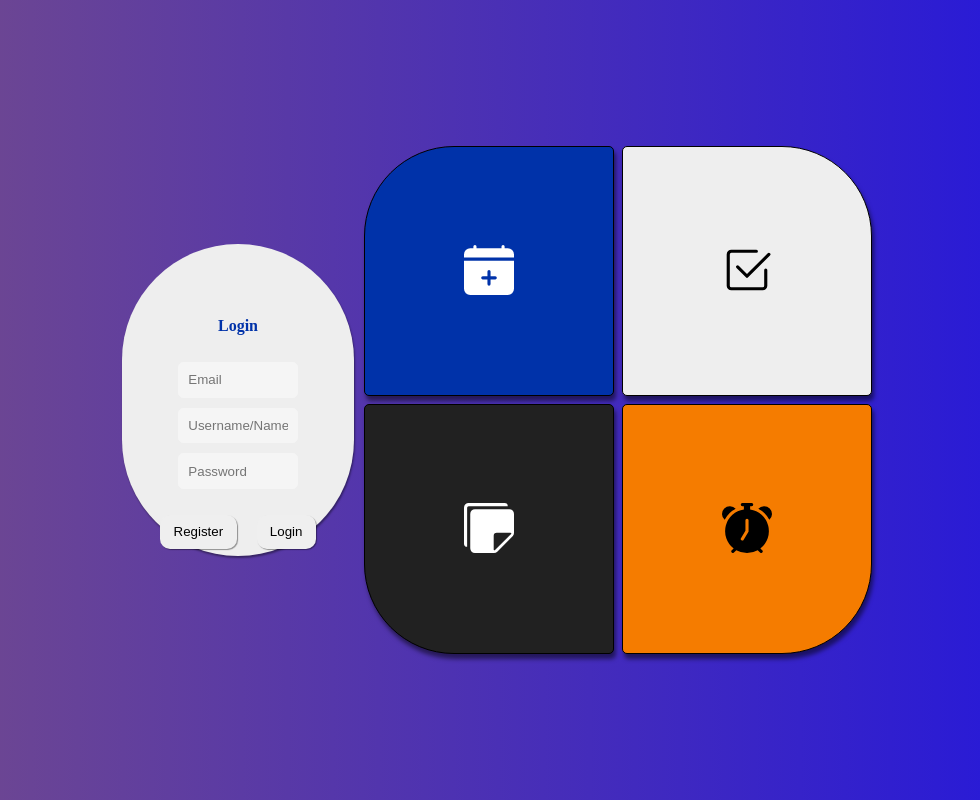
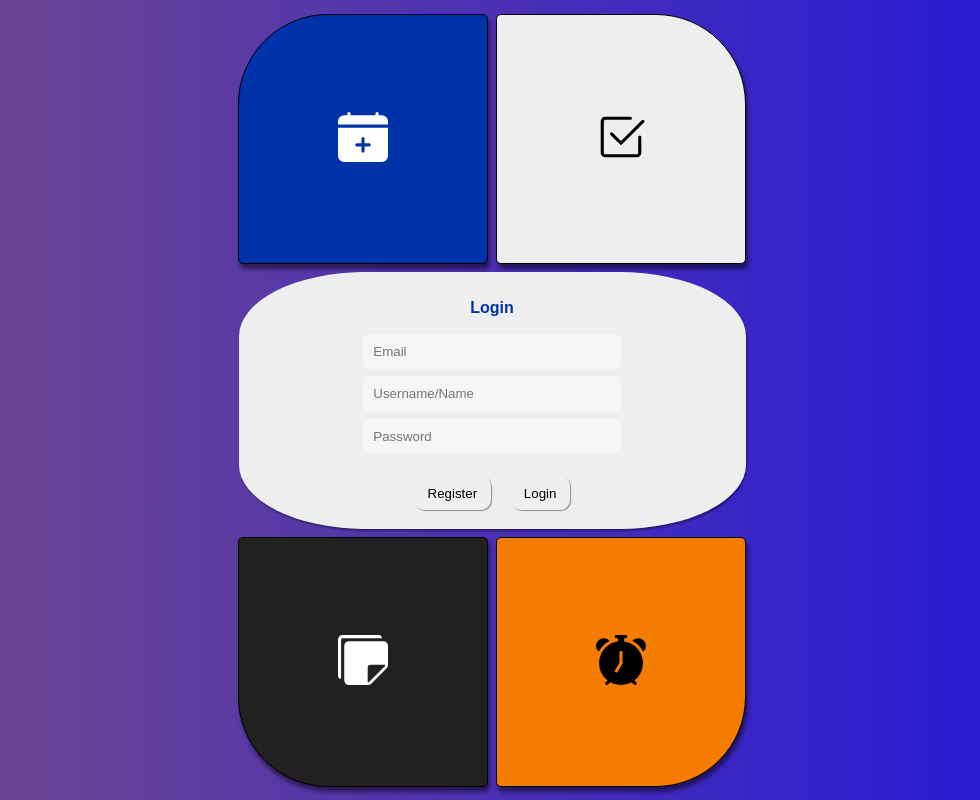
Before and after one commit to PaganiPerry/final-project-spring-2024-to-do-n-t-neurodivergent-planner, a website: page src/index.html in a window 1280 px wide. Shown: the whole page, without its empty margins (148-1128 px from the left). Drawn offline with Linux system fonts and the light colour scheme.

Commit message:
Early check submission
An early submission to make sure everything is okay

```diff
--- a/src/css/style.css
+++ b/src/css/style.css
@@ -202,19 +202,25 @@ body {
 
 
 
+ p {
+	margin: 10px auto;
+	font-family: 'Atlata', sans-serif;
+ }
+
  .form {
 	display: flex;
 	flex-direction: column;
-	gap: 10px;
+	gap: 5px;
 	background-color: #EEEEEE;
-	padding: 3.5em;
-	border-radius: 175px;
+	padding: 1em; /* Adjusted padding */
+	border-radius: 25%; /* This will create a circle */
 	transition: 0.4s ease-in-out;
 	box-shadow: rgba(0, 0, 0, 0.4) 1px 2px 2px;
-	width: 15vh;
-	height: 25vh; /* Full height of the viewport */
-	margin: 10px;
+	width: 475px; /* Adjusted width */
+	height: 225px; /* Height equal to the width for a perfect circle */
+	/* Other styles remain unchanged */
  }
+
 
  .form:hover {
 	transform: translateX(-0.5em) translateY(-0.5em);
@@ -231,12 +237,14 @@ body {
  }
 
  .input {
+	width: 50%;
 	border-radius: 5px;
 	border: 1px solid whitesmoke;
 	background-color: whitesmoke;
 	outline: none;
 	padding: 0.7em;
 	transition: 0.4s ease-in-out;
+	margin: 1px auto;
  }
 
  .input:hover {
@@ -263,8 +271,6 @@ body {
 	color: black;
 	transition: 0.4s ease-in-out;
 	box-shadow: rgba(0, 0, 0, 0.4) 1px 1px 1px;
-	width: ;
-	height: ;
  }
 
  .btn-register:hover,
--- a/src/index.html
+++ b/src/index.html
@@ -9,19 +9,6 @@
 <!--CSS-->
 </head>
 <body>
-
-	<form class="form">
-    <p class="heading">Login</p>
-    <input type="email"  id = 'email' placeholder="Email" class="input" autocomplete="off" /> <!-- New input field for Email -->
-    <input type="text" id = 'full_name' placeholder="Username/Name" class="input"/>
-    <input type="password" id = 'password' placeholder="Password" class="input" />
-    <div class="button-container-login-register"> <!-- Container for the buttons -->
-		<button class="btn-register" onclick="event.preventDefault(); register();">Register</button>
-		<button class="btn-login" onclick="event.preventDefault(); login();">Login</button>
-
-    </div>
-  </form>
-
   <div class="main">
     <div class="up">
 		<a href="Fine.html" class="card-link">
@@ -42,9 +29,16 @@
 
     </div>
 
-    <!--<div class="center-card">
-      <button class="center-card-button">+</button>
-    </div>-->
+	 <form class="form">
+		<p class="heading">Login</p>
+		<input type="text" placeholder="Email" class="input" /> <!-- New input field for Email -->
+		<input type="text" placeholder="Username/Name" class="input"/>
+		<input type="text" placeholder="Password" class="input" />
+		<div class="button-container-login-register"> <!-- Container for the buttons -->
+		  <button class="btn-register">Register</button>
+		  <button class="btn-login">Login</button>
+		</div>
+	 </form>
 
     <div class="down">
 		<a href="In A Bit.html" class="card-link">
--- a/src/js/homeScripts.js
+++ b/src/js/homeScripts.js
@@ -1,11 +1,7 @@
-
-
-
-
 
 console.log("JavaScript is linked!");
 
-const firebaseConfig = {
+let firebaseConfig = {
 	apiKey: "AIzaSyDLx8YWsKy8Webah6CtzMes28RWdmdxs2M",
 	authDomain: "planner-login-with-firebase-db.firebaseapp.com",
 	projectId: "planner-login-with-firebase-db",
@@ -13,6 +9,12 @@ const firebaseConfig = {
 	messagingSenderId: "867348618218",
 	appId: "1:867348618218:web:c0f16e87a2770c789c7093"
  };
+
+if (location.hostname === 'localhost'){
+	firebaseConfig = {
+		databaseURL: 'http://localhost:8080?ns=emulatorui'
+	}
+}
 
  // Initialize Firebase
  const app = initializeApp(firebaseConfig)
```
